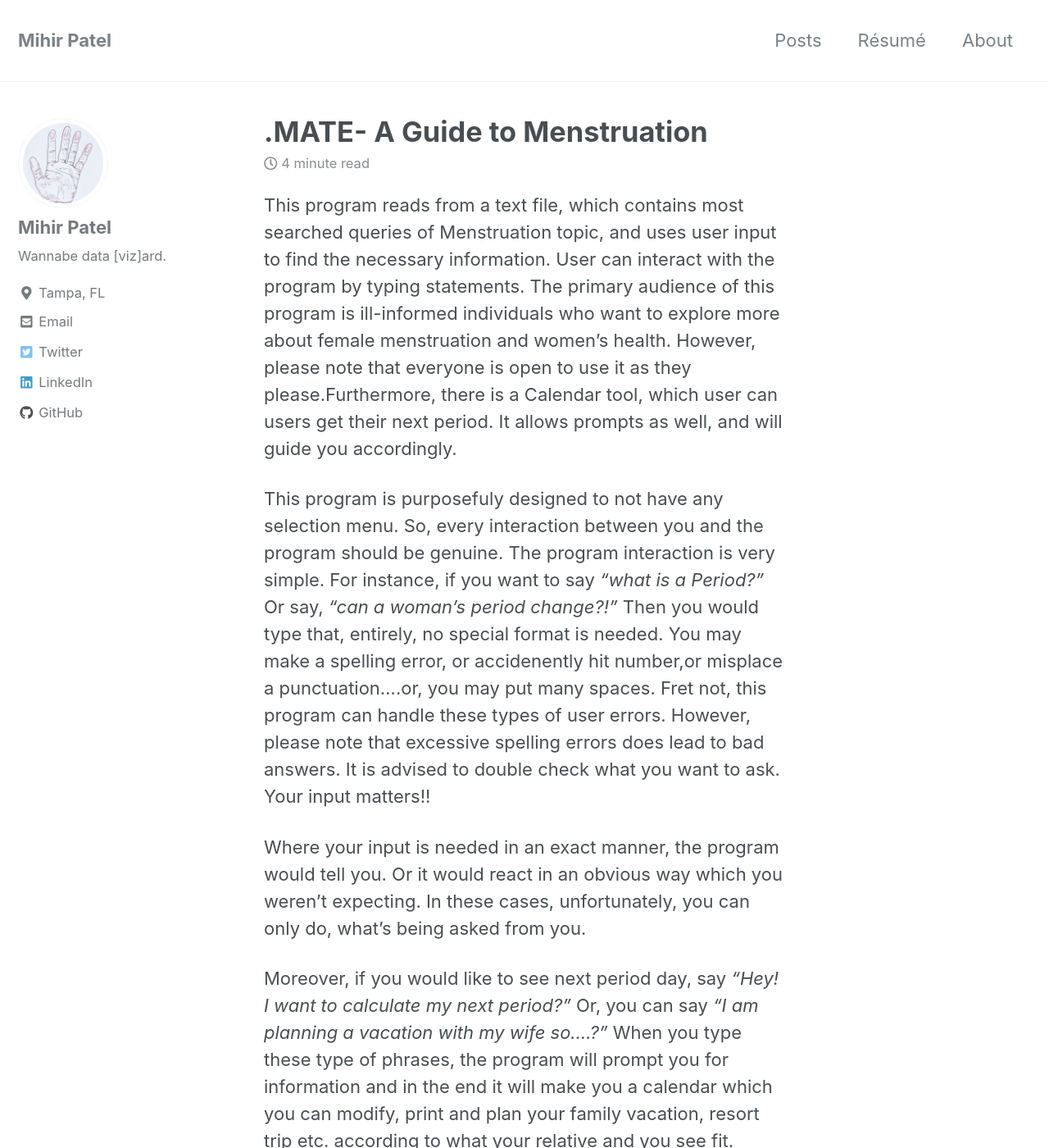
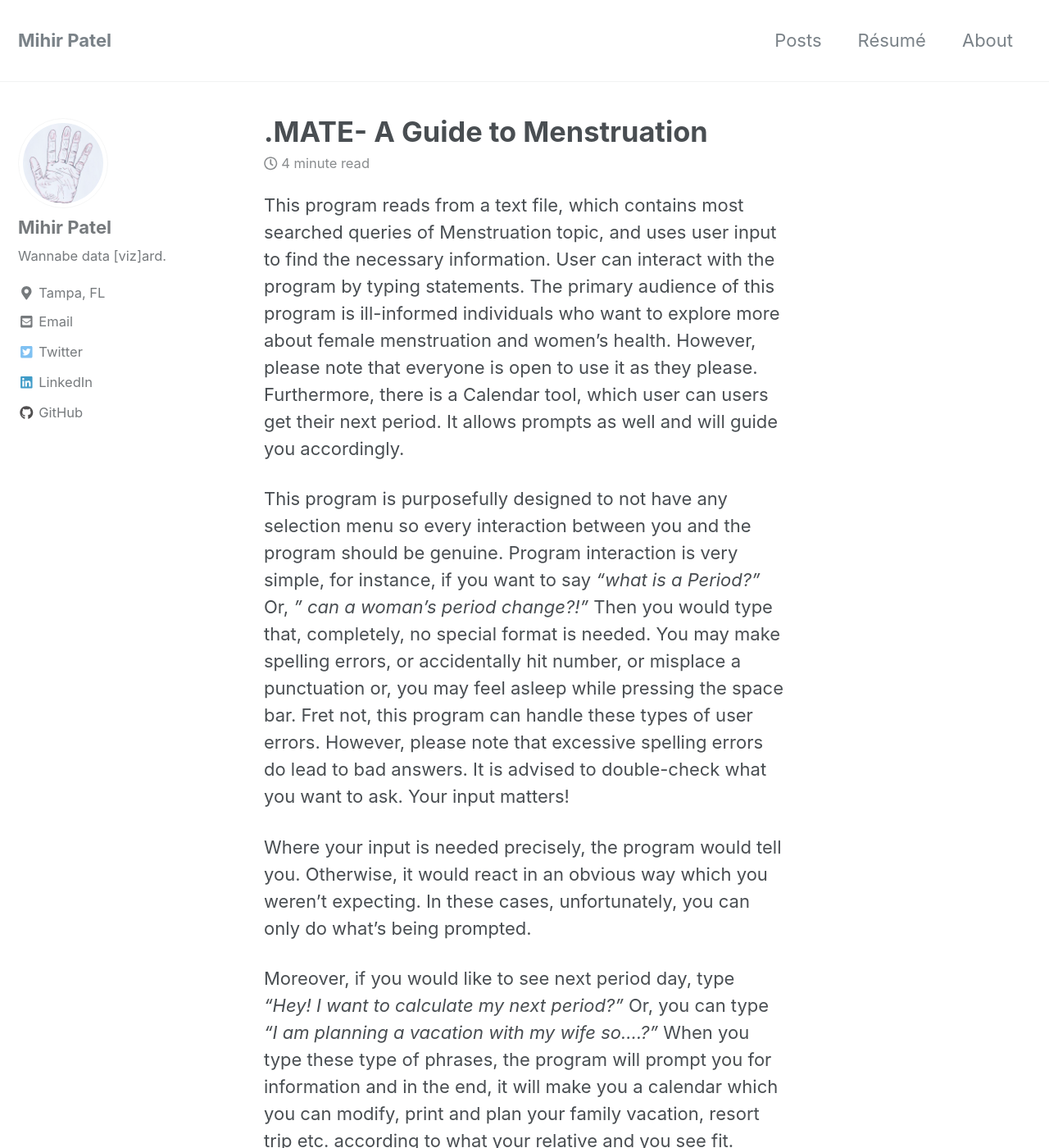
Before and after one commit to mihirp161/mihirp161.github.io, a Jekyll site: the page built from _posts/2019-12-30-dotmate.md, in a window 1280 px wide and 1400 px high. Shown: the whole window at 82% size. Built offline with Jekyll 4.4.1, drawn with Linux system fonts in a browser that asks for light colours; nearby versions of some CDN libraries; some of the changed text lies outside the part shown.

Commit message:
Update 2019-12-30-dotmate.md

```diff
--- a/_posts/2019-12-30-dotmate.md
+++ b/_posts/2019-12-30-dotmate.md
@@ -6,59 +6,68 @@ header:
 excerpt: "OOP, Polymorphism, Inheritence, Overloaded Operators, Levenshtein Distance"
 mathjax: "true"
 ---
-This program reads from a text file, which contains most searched queries of Menstruation topic, and uses user input to find the necessary information. User can interact with the program by typing statements. The primary audience of this program is ill-informed individuals who want to explore more about female menstruation and women's health. However, please note that everyone is open to use it as they please.Furthermore, there is a Calendar tool, which user can users get their next period. It allows prompts as well, and will guide you accordingly.
+This program reads from a text file, which contains most searched queries of Menstruation topic, and uses user input to find the necessary information. User can interact with the program by typing statements. The primary audience of this program is ill-informed individuals who want to explore more about female menstruation and women's health. However, please note that everyone is open to use it as they please. Furthermore, there is a Calendar tool, which user can users get their next period. It allows prompts as well and will guide you accordingly.
 
-This program is purposefuly designed to not have any selection menu. So, every interaction between you and the program should be genuine. The program interaction is very simple. For instance, if you want to say *"what is a Period?"* Or say, *"can a woman's period change?!"* Then you would type that, entirely, no special format is needed. You may make a spelling error, or accidenently hit number,or misplace a punctuation....or, you may put many spaces. Fret not, this program can handle these types of user errors. However, please note that excessive spelling errors does lead to bad answers. It is advised to double check what you want to ask. Your input matters!!
+This program is purposefully designed to not have any selection menu so every interaction between you and the program should be genuine. Program interaction is very simple, for instance, if you want to say *"what is a Period?"* Or, *" can a woman's period change?!"* Then you would type that, completely, no special format is needed. You may make spelling errors, or accidentally hit number, or misplace a punctuation or, you may feel asleep while pressing the space bar. Fret not, this program can handle these types of user errors. However, please note that excessive spelling errors do lead to bad answers. It is advised to double-check what you want to ask. Your input matters!
 
-Where your input is needed in an exact manner, the program would tell you. Or it would react in an obvious way which you weren't expecting. In these cases, unfortunately, you can only do, what's being asked from you.
+Where your input is needed precisely, the program would tell you. Otherwise, it would react in an obvious way which you weren't expecting. In these cases, unfortunately, you can only do what's being prompted.
 
-Moreover, if you would like to see next period day, say *"Hey! I want to calculate my next period?"* Or, you can say *"I am planning a vacation with my wife so....?"* When you type these type of phrases, the program will prompt you for information and in the end it will make you a calendar which you can modify, print and plan your family vacation, resort trip etc. according to what your relative and you see fit.
+Moreover, if you would like to see next period day, type *"Hey! I want to calculate my next period?"* Or, you can type *"I am planning a vacation with my wife so....?"* When you type these type of phrases, the program will prompt you for information and in the end, it will make you a calendar which you can modify, print and plan your family vacation, resort trip etc. according to what your relative and you see fit.
 
-When you're done & want close the program, you can simply close it,or can type, *"Exit the program! Bye!"* And the program will close.
+When you're done & want to close the program, you can type, *"Exit the program! Bye!"* And the program will close.
 
 Please feel free to look through the **source code** [here](https://github.com/ToadHanks/dotMate).
 
-When program start, you're greeted with a welcome screen like this here (that color bar below slowly fills up too, it's pretty neat)-
+When the program start, you're greeted with a welcome screen like this here (that colour bar below slowly fills up too, it's pretty neat)-
+
 <img src="{{ site.url }}{{ site.baseurl }}/images/dotmate/welcome_screen.png" alt="">
 
-Then programs asks your name. Goal for this was to collect who is visiting the app, and then if that user visits the app back, we will say *Welcome again!* This makes user more connected to the app-
+Then programs ask your name. The goal for this was to collect who is visiting the app, and then if that user visits the app back, we will say *Welcome again!* This makes the user more connected to the app-
 
 <img src="{{ site.url }}{{ site.baseurl }}/images/dotmate/name_new.png" alt="">
 
 And here is what console show when a user returns-
+
 <img src="{{ site.url }}{{ site.baseurl }}/images/dotmate/returned_user.png" alt="">
 
-To start the program, you can ask any (although limited) question related to menstruation. There is a list of questions which you can ask in the Navigation section if you scroll all the way down, [here](https://github.com/ToadHanks/dotMate). This program was to experiment a *question-answer-pedia* in an offline environment.
+To start the program, you can ask any (although limited) question related to menstruation. There is a list of questions which you can ask in the Navigation section if you scroll down, [here](https://github.com/ToadHanks/dotMate). This program was to experiment a *question-answerPedia* in an offline environment.
 
-Moving on, when a question you ask is found, the texts which get returned are marked in a green like shown here-
+Moving on, when a question you ask is found, the texts which get returned are marked in green like shown here-
+
 <img src="{{ site.url }}{{ site.baseurl }}/images/dotmate/green_questions.png" alt="">
 
-If lets say you either mistyped a question or looking queries based on a general term, program will list all of the closely matched results like shown below. Here I have searched the general term "Period"-
+If let us say you either mistyped a question or looking queries based on a general term, the program will list all of the closely matched results like shown below. Here I have searched the general term "Period"-
+
 <img src="{{ site.url }}{{ site.baseurl }}/images/dotmate/yellow_questions.png" alt="">
 
 Then to a cool part. This is what happens when a user input/question is extremely mistyped-
+
 <img src="{{ site.url }}{{ site.baseurl }}/images/dotmate/string_adjusted.png" alt="">
 
 Then in this, where input mistakes are not so extreme-
+
 <img src="{{ site.url }}{{ site.baseurl }}/images/dotmate/string_adjusted_green.png" alt="">
 
-Basically the trick for something like above was to use a method known as "Fuzzy String Algorithm." There are many string matching algorithms, but the one I am most familiar with is called the *Levenshtein Distance*. In a nutshell, every time you ask a question/input in the console, the algorithm I had put in would make edits to it, and would match the resulted edit with bunch of data feed I have made in the read-in files. Then it would return an output in a form of a response. Pretty neat, eh?
+The trick for something like above was to use a method known as "Fuzzy String Algorithm." There are many string matching algorithms, but the one I am most familiar with is called the *Levenshtein Distance*. In a nutshell, every time you ask a question/input in the console, the algorithm I had put in would make edits to it and would match the resulted edit with a bunch of data feed I have made in the read-in files. Then it would return output in the form of a response. Pretty neat, eh?
 
-Furthermore, there is also a built in tool in the program which can predict the next Period if you provide necessary information. I can't tell you how much work I have put in this alone. I had to make an account in various women dominated forums to ask how they calculate their period, ask my mother how she keeps tracks of her menstrual cycle. I even asked my female friends, boss, and teachers about calculating the menstural cycle.
+Furthermore, there is also a built-in tool in the program which can predict the next Period if you provide the necessary information. I can't tell you how much work I have put in this alone. I had to make an account in various women dominated forums to ask how they calculate their period, ask my mother how she keeps tracks of her menstrual cycle. I even asked my female friends, boss, and teachers about calculating the menstrual cycle.
 
 Anyways, here is an example of that with one of the many ways to get to that tool-
+
 <img src="{{ site.url }}{{ site.baseurl }}/images/dotmate/calendar_warn.png" alt="">
 
-The tool also notfies the user and advises if an abnormal menstrual duration is entered. You can see that in red in the picture above.
+The tool also notifies the user and advises if an abnormal menstrual duration is entered. You can observe that in red in the picture above.
 
-Lastly, the program will give the user the next expected date for the period, and asks if he/she would like to have that recorded in a calendar. Here are examples of that interaction-
+Lastly, the program will give the user the next expected date for the period and asks if he/she would like to have that recorded in a calendar. Here are examples of that interaction-
+
 <img src="{{ site.url }}{{ site.baseurl }}/images/dotmate/calculate_exit.png" alt="">
 
-Here is the calendar with marked X on the next expected date. And a random quote from the list of 7-10 quotes in the bottom row.
+Here is an 'X' marked calendar on the next expected date. And a random quote from the list of 7-10 quotes in the bottom row-
+
 <img src="{{ site.url }}{{ site.baseurl }}/images/dotmate/calendar.png" alt="">
 
-Really quick story about the quotes; they are all said by my mom over the years when she yells :)
+Really quick story about the quotes: they are all said by my mom over the years when she yells at ignorant people :)
 
-It was an attempt to make something valuable from me, and of course more can be done to this program. So please, if you think something can be added, feel free to enhance the program; I will greatly appreciate your effort. I have included all of the documentations, and put a lot of effort on commenting the code so you won't be lost at any point.
+It was an attempt to make something valuable, and of course, more can be done to this program. So please, if you think something can be added, feel free to enhance the program; I will greatly appreciate your effort. I have included all of the documentation and put a lot of effort into commenting the code so you won't be lost at any point.
 
 Thank you very much for reading!
```
